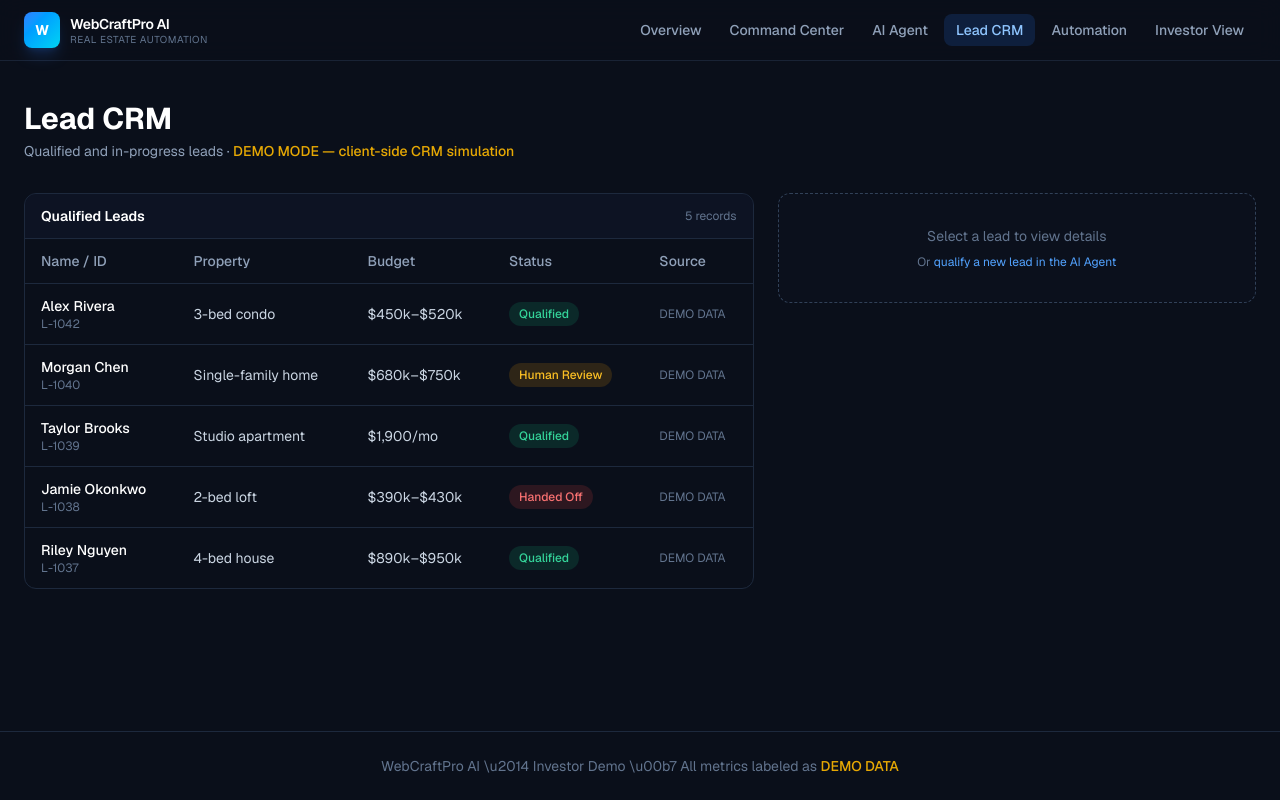
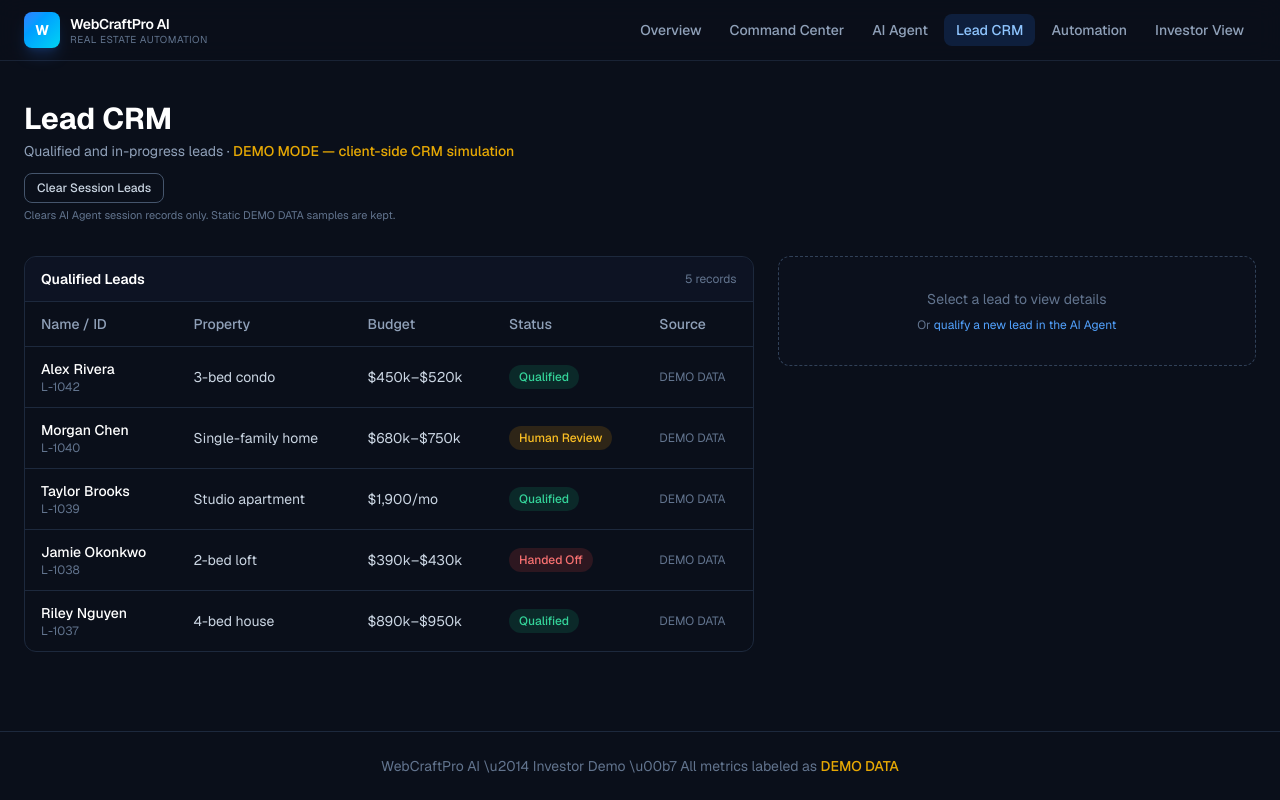
Before and after one commit to kinglarrysammy/webcraftpro-ai-demo, a Next.js app: page /crm in a window 1280 px wide. Built offline with nearby package versions, Linux system fonts and the light colour scheme.

Commit message:
CRM Clear Session Leads; automation session clear link

```diff
--- a/src/app/automation/page.tsx
+++ b/src/app/automation/page.tsx
@@ -38,7 +38,7 @@ const STEPS = [
 ];
 
 export default function AutomationPage() {
-  const { latestLead } = useLeadStore();
+  const { latestLead, clearSessionLeads } = useLeadStore();
   const [manualActive, setManualActive] = useState<number | null>(null);
 
   const completedThrough = useMemo(() => {
@@ -69,6 +69,14 @@ export default function AutomationPage() {
             <Link href="/crm" className="underline hover:text-emerald-300">
               Open CRM
             </Link>
+            {" · "}
+            <button
+              type="button"
+              onClick={() => clearSessionLeads()}
+              className="underline hover:text-emerald-300"
+            >
+              Clear session
+            </button>
           </p>
         ) : (
           <p className="mt-3 text-xs text-slate-500">
--- a/src/app/crm/page.tsx
+++ b/src/app/crm/page.tsx
@@ -23,7 +23,7 @@ type CrmRow =
   | { kind: "demo"; lead: Lead };
 
 export default function CRMPage() {
-  const { sessionLeads } = useLeadStore();
+  const { sessionLeads, clearSessionLeads } = useLeadStore();
   const [selectedId, setSelectedId] = useState<string | null>(null);
 
   const rows: CrmRow[] = useMemo(() => {
@@ -52,15 +52,31 @@ export default function CRMPage() {
             DEMO MODE — client-side CRM simulation
           </span>
         </p>
+        <div className="mt-3 flex flex-wrap items-center gap-2">
           {sessionLeads.length > 0 && (
-          <p className="mt-2 text-xs text-emerald-400/90">
-            {sessionLeads.length} lead{sessionLeads.length > 1 ? "s" : ""} from AI Agent session
+            <p className="text-xs text-emerald-400/90">
+              {sessionLeads.length} session lead{sessionLeads.length > 1 ? "s" : ""} from AI Agent
               {" · "}
               <Link href="/agent" className="underline hover:text-emerald-300">
                 Open agent
               </Link>
             </p>
           )}
+          <button
+            type="button"
+            onClick={() => {
+              clearSessionLeads();
+              setSelectedId(null);
+            }}
+            className="rounded-lg border border-slate-600 px-3 py-1.5 text-xs font-medium text-slate-300 hover:bg-slate-800 transition"
+            title="Remove leads created in this browser demo session"
+          >
+            Clear Session Leads
+          </button>
+        </div>
+        <p className="mt-1 text-[11px] text-slate-500">
+          Clears AI Agent session records only. Static DEMO DATA samples are kept.
+        </p>
       </div>
 
       <div className="grid lg:grid-cols-5 gap-6">
```
Lines whose indentation alone changed are shown as unchanged.
